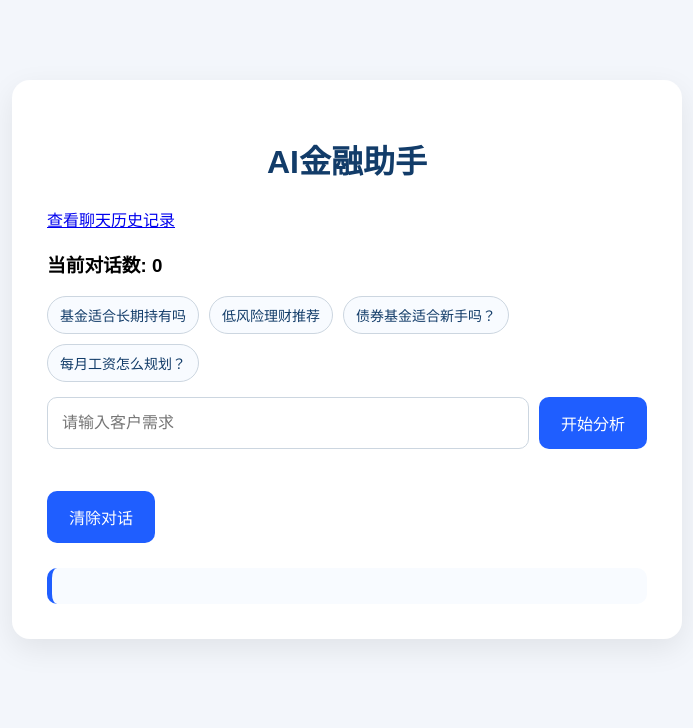
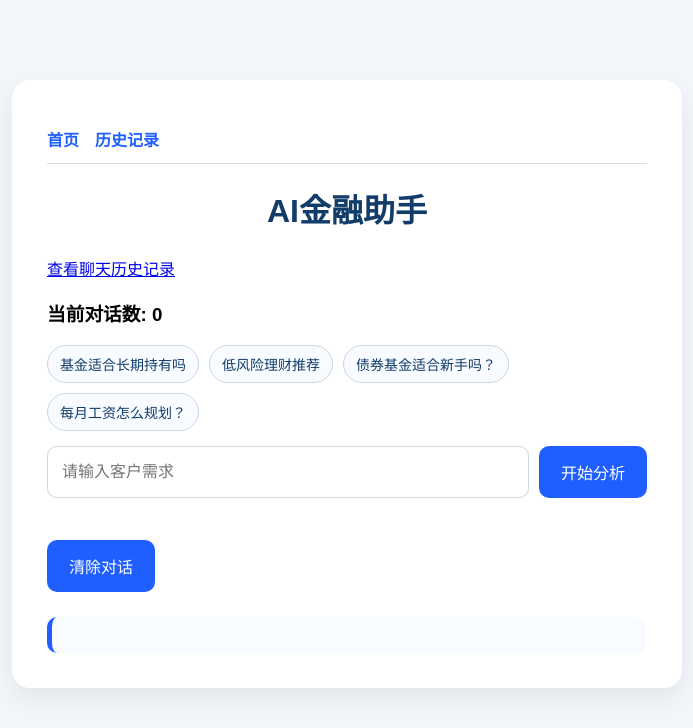
Before and after one commit to benboerb0323/Ai-Finance-Assistant, a Flask app: page / in a window 1280 px wide. Shown: the top 728 px of the page, without its empty margins (293-986 px from the left). Run offline with Flask 3, Linux system fonts and the light colour scheme.

Commit message:
add shared navigation bar

```diff
--- a/static/style.css
+++ b/static/style.css
@@ -254,3 +254,21 @@ button:hover {
     color: #b42318;
     border: 1px solid #f5b5ad;
 }
+
+.navbar {
+    display: flex;
+    gap: 16px;
+    margin-bottom: 20px;
+    padding: 12px 0;
+    border-bottom: 1px solid #ddd;
+}
+
+.navbar a {
+    text-decoration: none;
+    font-weight: bold;
+    color: #1f5eff;
+}
+
+.navbar a:hover {
+    text-decoration: underline;
+}
--- a/templates/base.html
+++ b/templates/base.html
@@ -8,6 +8,11 @@
 
 <body>
     <div class="container">
+
+        <nav class="navbar">
+            <a href="{{ url_for('home') }}">首页</a>
+            <a href="{{ url_for('history') }}">历史记录</a>
+        </nav>
 
         {% with messages = get_flashed_messages(with_categories=true) %}
             {% if messages %}
```
